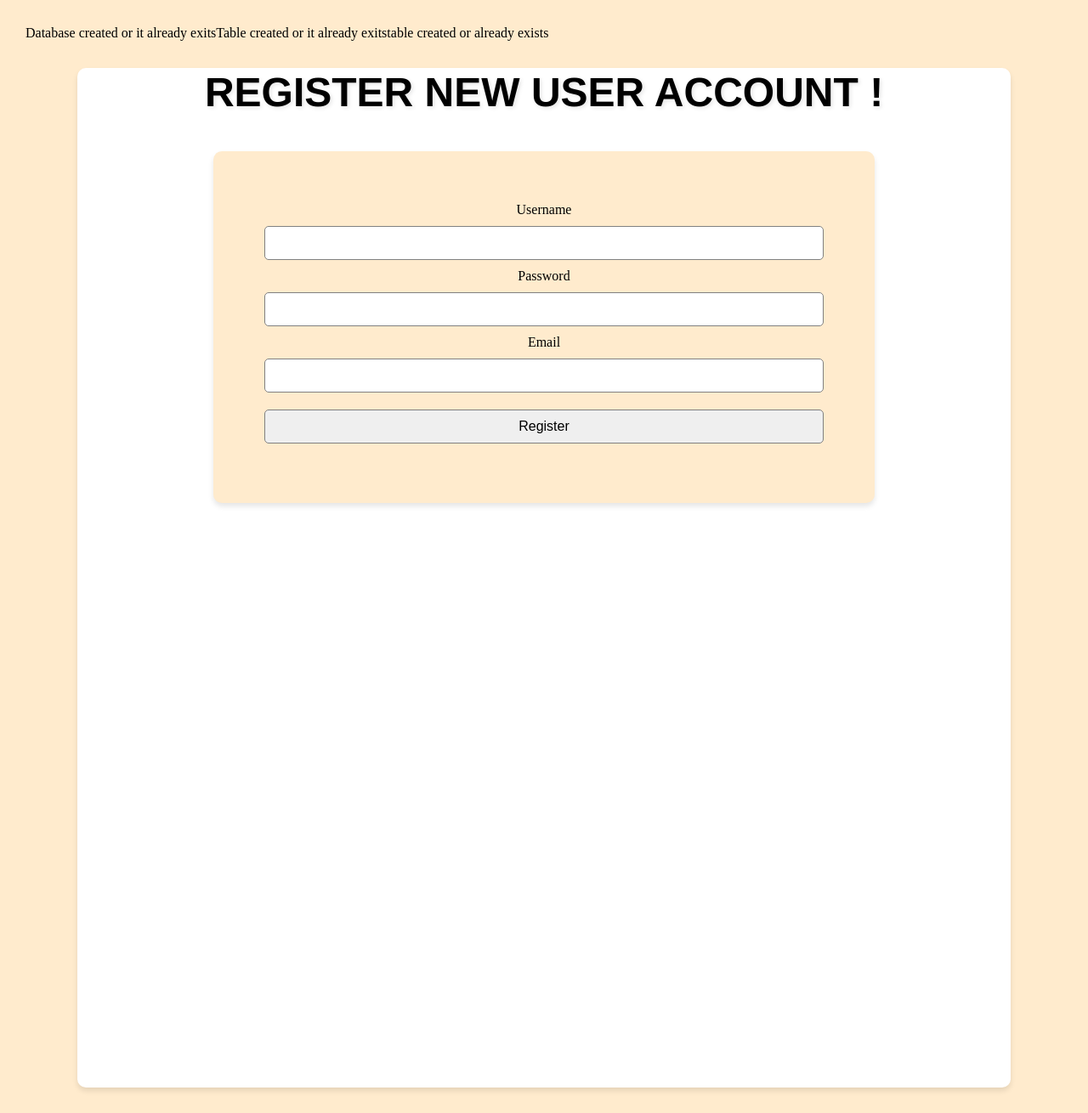
After one commit to joe26e7/newCW, a PHP site: page /register.php in a window 1280 px wide. The commit adds this page. Shown: the whole page at 85% size. Run offline with PHP 8.4, Linux system fonts and the light colour scheme.

Commit message:
changes made to project

```diff
--- a/dbsetup.php
+++ b/dbsetup.php
@@ -1,22 +1,21 @@
 <?php
 
-/*create string varaibles to use in the db connection */
+
 $server_name = "localhost";
 $username = "root";
 $password = "";
 $db_name = "blog";
 
-//*create a connection to the database server*//
+
 $connection = new mysqli($server_name, $username, $password);
 
-//check the connection is good
 if ($connection->connect_error)
 {
     die("Connection Failed: " . $connection->connect_error);
 }
-/*create the database if it does not already exist*/
 
-//prepare the sql
+
+
 $sql = "CREATE DATABASE IF NOT EXISTS $db_name";
 
 if ($connection->query($sql) === TRUE)
@@ -28,20 +27,43 @@ else
     echo("Error creating database: " . $connection->error . "<br>");
 }
 
-//select a database for use
+
 $connection->select_db($db_name);
 
-/* create the table if it does not already exist*/
 
-//prepare the sql
+
+
+
+$sql = "CREATE TABLE IF NOT EXISTS users (
+    id INT AUTO_INCREMENT PRIMARY KEY,
+    username VARCHAR(100) NOT NULL UNIQUE,
+    email VARCHAR(100) NOT NULL,
+    userpassword VARCHAR(100) NOT NULL
+)";
+
+if ($connection->query($sql) === TRUE)
+{
+    echo("Table created or it already exits");
+}
+else
+{
+    echo("Error creating table: " . $connection->error . "<br>");
+}
+
+
+
+
+
 $sql = "CREATE TABLE IF NOT EXISTS posts (
     id INT AUTO_INCREMENT PRIMARY KEY,
+    user_id INT NOT NULL,
     title VARCHAR(255) NOT NULL,
     content TEXT NOT NULL,
-    created_at TIMESTAMP DEFAULT CURRENT_TIMESTAMP
+    created_at TIMESTAMP DEFAULT CURRENT_TIMESTAMP,
+    FOREIGN KEY (user_id) REFERENCES users(id) ON DELETE CASCADE
 
 )";
-//EXECUTE THE SQL TO CREATE THE TABLE
+
 if($connection->query($sql) === TRUE)
 {
     echo("table created or already exists");
@@ -52,4 +74,7 @@ echo("error creating the table " .$connection->error . "<br>");
 }
 
 
+
+
+
 ?>
--- a/post.php
+++ b/post.php
@@ -1,4 +1,10 @@
 <?php
+
+
+
+session_start();
+
+
 
     include("dbsetup.php");
 
--- /dev/null
+++ b/register.php
@@ -0,0 +1,106 @@
+<?php
+
+session_start();
+
+include ("dbsetup.php");
+
+function hash_password($plaintext)
+{
+    return password_hash($plaintext, PASSWORD_DEFAULT);
+}
+
+function create_user($username, $email, $password, $connection)
+{
+    if ($connection->connect_error)
+    {
+        die("Connection failed: " . $connection->connect_error);
+    }
+
+
+    $sql = "SELECT * FROM users WHERE username = ?";
+    $check = $connection->prepare($sql);
+    $check->bind_param("s", $username);
+    $check->execute();
+
+
+    $result = $check->get_result();
+
+    if ($result->num_rows == 0)
+    {
+        $hashed_password = hash_password($password);
+
+        $sql = "INSERT INTO users (username, email, userpassword) VALUES (?, ?, ?)";
+
+        $stmt = $connection->prepare($sql);
+        $stmt->bind_param("sss", $username, $email, $hashed_password);
+        if ($stmt->execute())
+        {
+            return true;
+        }
+        else
+        {
+            return false;
+        }
+    }
+    else
+    {
+        echo("That username is already taken.");
+    }
+
+}
+
+if($_SERVER["REQUEST_METHOD"] == "POST")
+{
+    $username = $_POST["username"];
+    $password = $_POST["password"];
+    $email = $_POST["email"];
+
+
+    if (create_user($username, $email, $password, $connection))
+    {
+        header("Location: index.php");
+        exit();
+    }
+    else
+    {
+        echo("error create user");
+    }
+}
+
+?>
+
+<!DOCTYPE html>
+<html>
+
+
+
+    <head>
+        <title>Register new account</title>
+        <link rel="stylesheet" type="text/css" href="styles.css">
+    <head>
+
+
+    <body>
+
+        <main>
+            <h1>REGISTER NEW USER ACCOUNT !</H1>
+
+            <form method="post" action="register.php">
+                <label for="username">Username</label>
+                <input type="text" name="username"><br>
+
+                <label for="password">Password</label>
+                <input type="text" name="password"></br>
+
+                <label for="email">Email</label>
+                <input type="text" name="email"><br>
+
+                <input type="submit" value="Register">
+
+            </form>
+
+        </main>
+
+
+    </body>
+ </html>
--- a/styles.css
+++ b/styles.css
@@ -13,7 +13,15 @@ header {
     padding: 1rem 0;
     text-align: center;
     border-radius: 10px;
+
+    margin-bottom: 20px;
 }
+
+header h1 {
+    font-size: 2.5rem;
+    color: #333;
+}
+
 nav {
     text-align: center;
 }
@@ -24,6 +32,7 @@ footer {
     padding: 14px 20px;
     border: 1px solid #ccc;
     border-radius: 10px;
+    font-style: italic;
 }
 
 
@@ -31,6 +40,25 @@ main {
     min-height: 1200px;
     text-align: center;
     background-color: white;
+    background-color: white;
+    max-width: 90%;
+    margin-left: auto;
+    margin-right: auto;
+    border-radius: 10px;
+    box-shadow: 0 4px 6px rgba(0, 0, 0, 0.1);
+
+
+}
+
+h1 {
+    font-size: 3rem;
+
+    text-align: center;
+    margin-bottom: 20px;
+    font-weight: bold;
+    line-height: 1.2;
+    text-shadow: 2px 2px 5px rgba(0, 0, 0, 0.1);
+    font-family: 'Helvetica Neue', sans-serif;
 
 }
 
@@ -39,6 +67,10 @@ main {
 nav {
     display: flex;
     background-color: white;
+    justify-content: center;
+    border-radius: 10px;
+    box-shadow: 0 4px 6px rgba(0, 0, 0, 0.1);
+
 
 }
 
@@ -47,6 +79,7 @@ nav a {
     padding: 14px 20px;
     text-decoration: none;
     text-align: center;
+
 }
 
 nav a:hover {
@@ -55,7 +88,8 @@ nav a:hover {
 }
 
 form{
-    background-color: white;
+    background-color: blanchedalmond;
+    min-height: 50px;
     Padding: 60px;
     margin: 40px auto;
     width: 60%;
@@ -69,14 +103,14 @@ form textarea {
     width: 100%;
     padding: 10px;
     margin: 10px 0;
-    border: 1px solid grey ;
+    border: 1px solid grey;
     border-radius: 5px;
     font-size: 1em;
 
 }
 
 form input [type="submit"] {
-    background-color: #00004d;
+    background-color: hsl(240, 100%, 15%);
     color: #ff007f;
     border: none;
     cursor: pointer;
@@ -96,3 +130,7 @@ form input [type="submit"] {
 .post h1 {
     color: #00004d;
 }
+
+.about h1 {
+    color: blue;
+}
```
Also changed, not shown: About.php (+13 -2 lines), contact.php (+13 -2 lines), index.php (+32 -0 lines), login.php (added, +86 -0 lines), logout.php (added, +11 -0 lines), recipe.php (+12 -5 lines).
